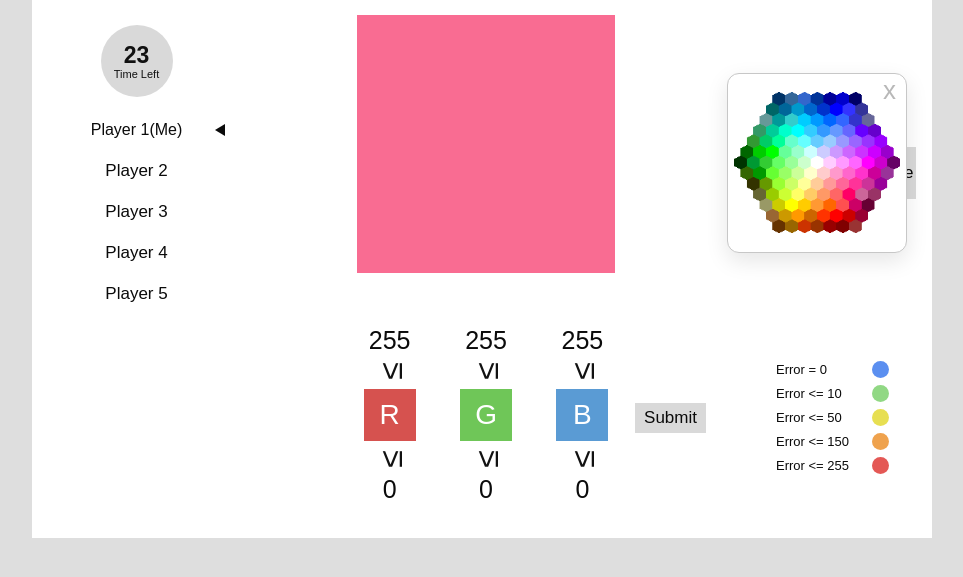
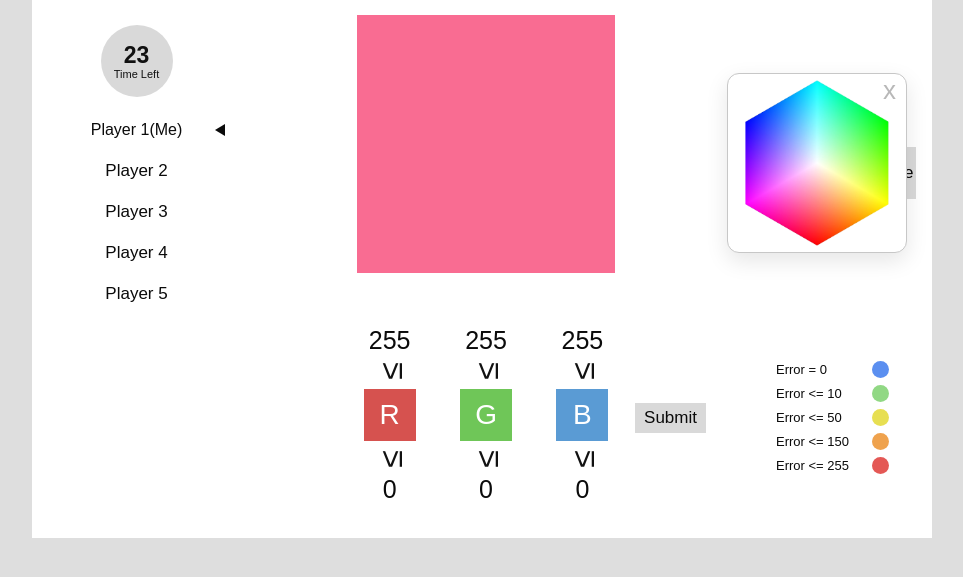
Before and after one commit to madcamp-official/26s-w1-c3-03, a plain HTML site: page Game_Screen.html in a window 1280 px wide. Both pictures are taken after a click on the button "Guide". Shown: the part 179-756 px from the top of the page, without its empty margins (158-1121 px from the left). Drawn offline with Linux system fonts and the light colour scheme.

Commit message:
가이드 컬러맵 수정 2

```diff
--- a/Game_Screen.html
+++ b/Game_Screen.html
@@ -54,7 +54,7 @@
       <!-- Guide popup with a small RGB Venn diagram. -->
       <div class="guide-popover" id="guidePopover" hidden>
         <button class="popup-close" id="closeGuide" type="button" aria-label="Close guide">x</button>
-        <img class="guide-image" src="26s-w1-c3-03\img_colormap.gif" alt="RGB guide" />
+        <img class="guide-image" src="content_rygcbm-hexagon.png" alt="RGB guide" />
       </div>
 
       <!-- Modal used when the local player is watching another player reveal one color channel. -->
```
Also changed, not shown: content_rygcbm-hexagon.png (added).
